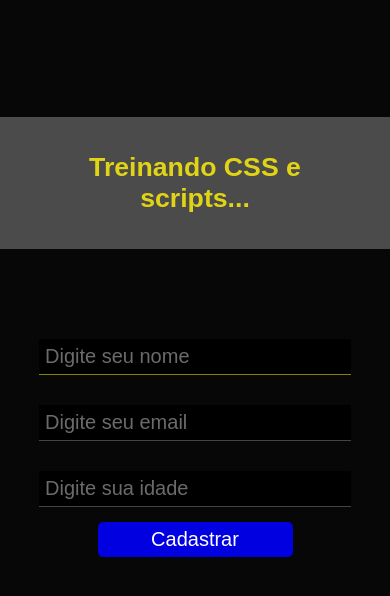
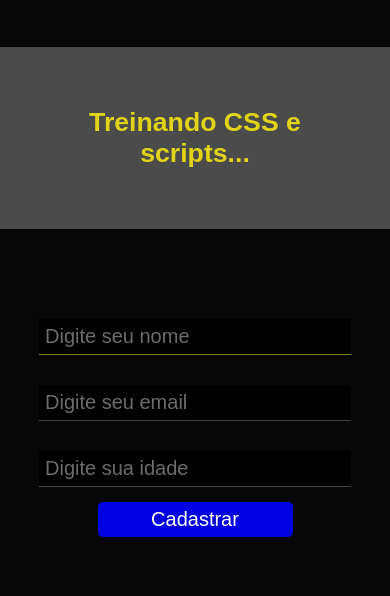
Before and after one commit to Jovem-test99/cadastro01, a plain HTML site: page index.html in a window 390 px wide. Drawn offline with Linux system fonts and the light colour scheme.

Commit message:
Update index.html

```diff
--- a/index.html
+++ b/index.html
@@ -71,13 +71,14 @@ div.bvd {
         font:bold 20pt arial;
         margin-bottom: 60px;
         width: 100vw;
+        padding: 60px;
     }
 
     .bloco {
         display: flex;
         flex-wrap: wrap;
         justify-content: center;
-        margin-top: 30%;
+        margin-top: 12%;
     }
 
     input {
```
